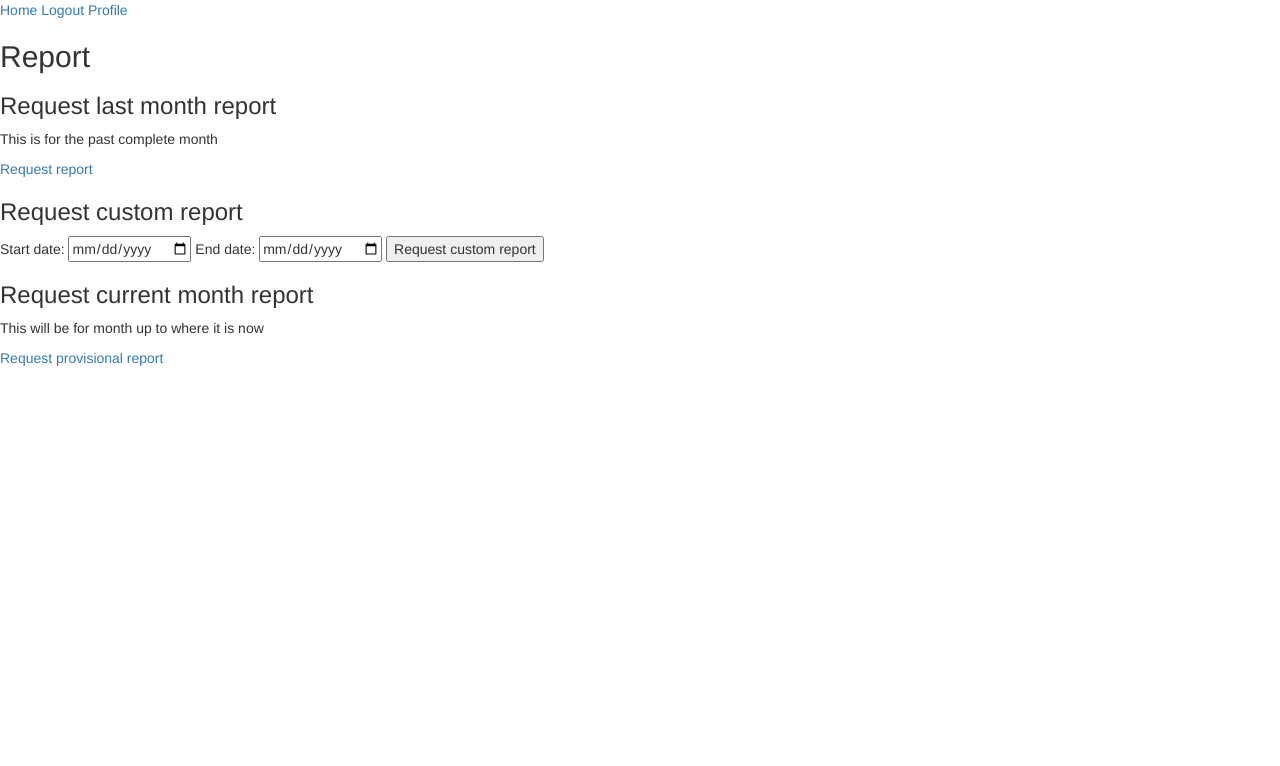
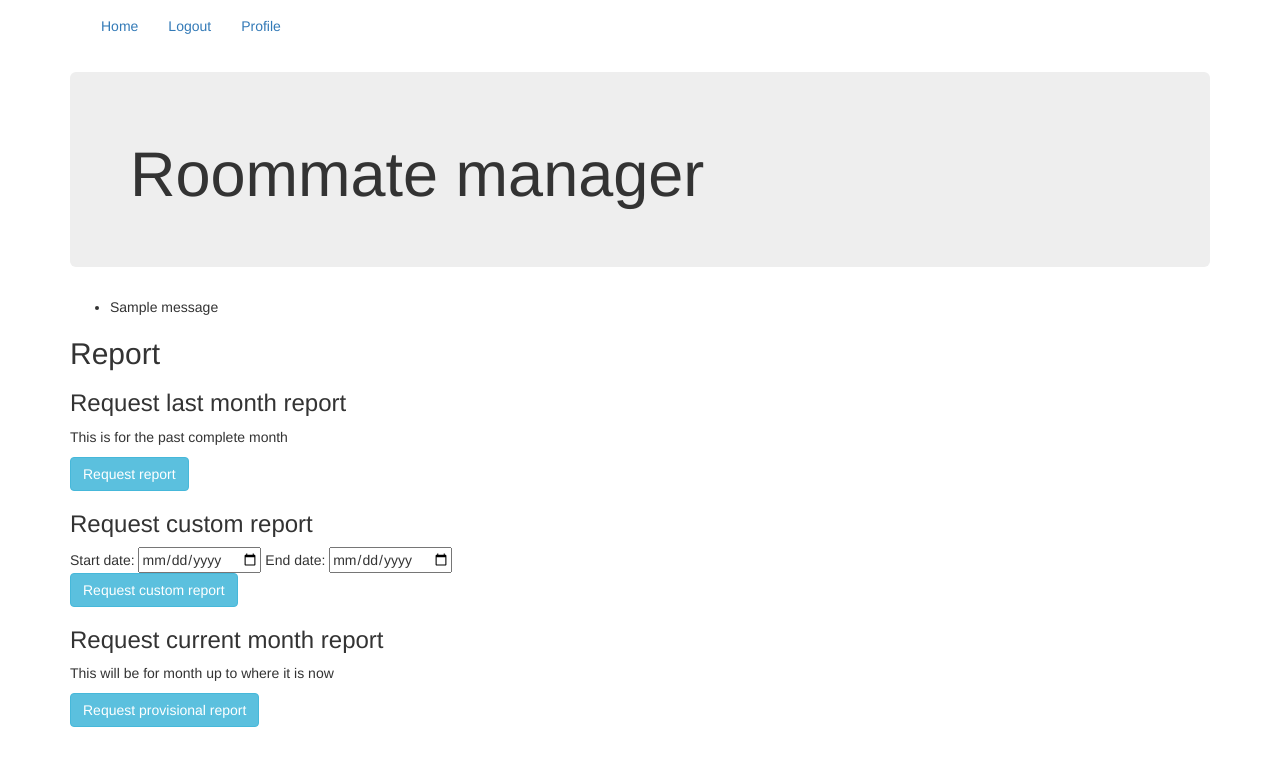
Before and after one commit to Mornedup/Manage_All, a Django app: a page that uses templates/base.html in a window 1280 px wide. Shown: the top 766 px of the page. Run offline with Django 3.2, Linux system fonts and the light colour scheme; a user stored in the database is signed in; tables that the repository leaves empty hold one stand-in row (values such as "Sample post"); one stand-in notice (Sample message) is shown; some libraries are stand-ins or nearby versions.

```diff
--- a/allocations/templates/allocations/reportsellect.html
+++ b/allocations/templates/allocations/reportsellect.html
@@ -4,17 +4,17 @@
     <h2>Report</h2>
     <h3>Request last month report</h3>
     <p>This is for the past complete month</p>
-    <a href="{% url 'lastmonthreport' %}">Request report</a>
+    <a href="{% url 'lastmonthreport' %}" class="btn btn-info" role="button">Request report</a>
     <h3>Request custom report</h3>
     <form method="POST">
       {% csrf_token %}
       Start date:
       <input type="date" name="start_date">
       End date:
-      <input type="date" name="end_date">
-      <button type="submit">Request custom report</button>
+      <input type="date" name="end_date"><br>
+      <button type="submit" class="btn btn-info" >Request custom report</button>
     </form>
     <h3>Request current month report</h3>
     <p>This will be for month up to where it is now</p>
-    <a href="{% url 'currentmonthreport' %}">Request provisional report</a>
+    <a href="{% url 'currentmonthreport' %}" class="btn btn-info" role="button">Request provisional report</a>
 {% endblock %}
--- a/authapp/templates/authapp/change_password.html
+++ b/authapp/templates/authapp/change_password.html
@@ -6,7 +6,7 @@
       <h2>Change Password</h2>
       {% csrf_token %}
       {{form.as_p}}
-      <button type="submit"> Save </button>
+      <button type="submit" class="btn btn-primary"> Save </button>
     </form>
   </div>
 {% endblock %}
--- a/authapp/templates/authapp/edit_profile.html
+++ b/authapp/templates/authapp/edit_profile.html
@@ -9,7 +9,7 @@
       </div>
       {% csrf_token %}
       {{Userform.as_p}}
-      <button type="submit"> Submit </button>
+      <button type="submit" class="btn btn-primary"> Submit </button>
     </form>
   </div>
 {% endblock %}
--- a/authapp/templates/authapp/login.html
+++ b/authapp/templates/authapp/login.html
@@ -6,7 +6,7 @@
       <h2>Signin</h2>
       {% csrf_token %}
       {{form.as_p}}
-      <button type="submit"> Login </button>
+      <button type="submit" class="btn btn-primary"> Login </button>
     </form>
   </div>
 {% endblock %}
--- a/authapp/templates/authapp/profile.html
+++ b/authapp/templates/authapp/profile.html
@@ -36,6 +36,6 @@
     </div>
   </form>
   <form action="{% url 'change_password' %}">
-    <button type="submit" >Change Password</button>
+    <button type="submit" class="btn btn-primary">Change Password</button>
   </form>
 {% endblock %}
--- a/authapp/templates/authapp/register.html
+++ b/authapp/templates/authapp/register.html
@@ -6,7 +6,7 @@
       <h2>Register</h2>
       {% csrf_token %}
       {{form.as_p}}
-      <button type="submit"> Register </button>
+      <button type="submit" class="btn btn-primary"> Register </button>
     </form>
   </div>
 {% endblock %}
--- a/claimsmanage/templates/claimsmanage/list_claims.html
+++ b/claimsmanage/templates/claimsmanage/list_claims.html
@@ -2,10 +2,10 @@
 
 {% block content %}
   <div>
-    <a href="{% url 'upload_claim' %}">Submit new claim</a>
+    <a href="{% url 'upload_claim' %}" class="btn btn-default" role="button">Submit new claim</a>
     <p>Please have your Docs ref ready or uplaod a new doc first</p>
 
-    <a href="{% url 'upload_doc' %}">Upload a new doc</a>
+    <a href="{% url 'upload_doc' %}" class="btn btn-default" role="button">Upload a new doc</a>
     <p>Please have your picture or file ready</p>
   </div>
   <div>
@@ -13,7 +13,7 @@
     {% for item in claims %}
       <p>{{ item.pk }}</p>
       <p>{{ item.ammount }}</p>
-      <a href="{% url 'view_claim' pk=item.pk %}">More Info</a><br>
+      <a href="{% url 'view_claim' pk=item.pk %}" class="btn btn-info" role="button">More Info</a><br>
     {% endfor %}
   </div>
 {% endblock %}
--- a/claimsmanage/templates/claimsmanage/makeclaim.html
+++ b/claimsmanage/templates/claimsmanage/makeclaim.html
@@ -8,6 +8,7 @@
       {%for user in users%}
       <label><input type="checkbox" name="checkbox" value={{user.pk}}>{{user}}</label>
       {% endfor %}
-      <button type="submit">Submit</button>
+        <br>
+      <button type="submit" class="btn btn-primary">Submit</button>
     </form>
 {% endblock %}
--- a/claimsmanage/templates/claimsmanage/view_claim.html
+++ b/claimsmanage/templates/claimsmanage/view_claim.html
@@ -2,11 +2,11 @@
 
 {% block content %}
   <div>
-    <a href="{% url 'upload_claim' %}">Submit new claim</a>
+    <a href="{% url 'upload_claim' %}" class="btn btn-default" role="button">Submit new claim</a>
     <p>Please have your Docs ref ready or uplaod a new doc first</p>
   </div>
   <div>
-    <h2>Claims {{ claim.pk }}</h2>
+    <h2>Claim: {{ claim.pk }}</h2>
     <p>Docref: {{ claim.docref.docref }}</p>
     <p>Total: {{ claim.ammount }}</p>
     {% for user in users %}
--- a/claimsmanage/urls.py
+++ b/claimsmanage/urls.py
@@ -4,6 +4,6 @@ from . import views
 
 urlpatterns = [
     url(r'^uploadclaim/$', views.makeclaim, name='upload_claim'),
-    url(r'^listclaims/$', views.view_claims, name='claims_list'),
+    url(r'^listclaims/$', views.view_claimslist, name='claims_list'),
     url(r'^(?P<pk>\d+)/$', views.view_claim, name='view_claim'),
 ]
--- a/docmanage/templates/docmanage/uploaddoc.html
+++ b/docmanage/templates/docmanage/uploaddoc.html
@@ -5,6 +5,6 @@
     <form method="POST" enctype="multipart/form-data">
       {% csrf_token %}
       {{ form.as_p }}
-      <button type="submit">Save</button>
+      <button type="submit" class="btn btn-primary">Save</button>
     </form>
 {% endblock %}
--- a/docmanage/urls.py
+++ b/docmanage/urls.py
@@ -1,8 +1,8 @@
 from django.conf.urls import url
-from django.contrib.auth import views as auth_views
 from . import views
 
 urlpatterns = [
     url(r'^uploaddoc/$', views.upload_doc, name='upload_doc'),
-    url(r'^doclist/$', views.view_doc, name='doc_list')
+    url(r'^doclist/$', views.view_doclist, name='doc_list'),
+    url(r'^(?P<pk>\d+)/$', views.view_doc, name='view_doc'),
 ]
--- a/homeapp/templates/homeapp/homepage.html
+++ b/homeapp/templates/homeapp/homepage.html
@@ -6,19 +6,19 @@
       <div>
         <h4>Finance management</h4>
         <div>
-          <a href = "{% url 'doc_list' %}">Manage Docs</a>
+          <a href = "{% url 'doc_list' %}" class="btn btn-default" role="button">Manage Docs</a>
           <div>
             <p>Manage see uploaded docs and uplaod new docs</p>
           </div>
         </div>
         <div>
-          <a href = "{% url 'claims_list' %}">Manage Claims</a>
+          <a href = "{% url 'claims_list' %}" class="btn btn-default" role="button">Manage Claims</a>
           <div>
             <p>Manage see uplaoded claims and submit new claims</a>
           </div>
         </div>
         <div>
-          <a href = "{% url 'report_select' %}">Reports</a><br>
+          <a href = "{% url 'report_select' %}" class="btn btn-default" role="button">Reports</a>
           <div>
             <p>Get reports on claims</p>
           </div>
--- a/requirements.txt
+++ b/requirements.txt
@@ -1,3 +1,4 @@
 Django==1.10
+gunicorn==19.9.0
 Pillow==5.2.0
 pytz==2018.5
--- a/templates/base.html
+++ b/templates/base.html
@@ -3,28 +3,50 @@
 <html>
 <head>
     <title>Room Mate Management</title>
-        <link rel="stylesheet" href="//maxcdn.bootstrapcdn.com/bootstrap/3.2.0/css/bootstrap.min.css">
-        <link rel="stylesheet" href="//maxcdn.bootstrapcdn.com/bootstrap/3.2.0/css/bootstrap-theme.min.css">
-        <!--<link rel="stylesheet" href="{% static 'css/base.css' %}">-->
+    <link rel="stylesheet" href="https://maxcdn.bootstrapcdn.com/bootstrap/3.3.7/css/bootstrap.min.css">
+    <!-- jQuery library -->
+    <script src="https://ajax.googleapis.com/ajax/libs/jquery/3.3.1/jquery.min.js"></script>
+    <!-- Latest compiled JavaScript -->
+    <script src="https://maxcdn.bootstrapcdn.com/bootstrap/3.3.7/js/bootstrap.min.js"></script>
 </head>
-  <body background:url(static\content\pictures\homepage.jpg)>
-    <div>
-      <div>
-        <a href="{% url 'homepage' %}">Home</a>
+<body>
+<div class="container">
+    <nav class="navbar ">
+        <div class="container-fluid">
+            <!--<div class="navbar-header">-->
+            <!--<a class="navbar-brand" href="/">My WebSite</a>-->
+            <!--</div>-->
+            <ul class="nav navbar-nav">
+                <li><a href="{% url 'homepage' %}">Home</a></li>
                 {% if user.is_authenticated %}
-          <a href="{% url 'logout' %}">Logout</a>
-          <a href="{% url 'view_profile' %}">Profile</a>
+                <li><a href="{% url 'logout' %}">Logout</a></li>
+                <li><a href="{% url 'view_profile' %}">Profile</a></li>
                 {% else %}
-          <a href="{% url 'login' %} ">Login</a>
-          <a href="{% url 'register' %}">Register</a>
+                <li><a href="{% url 'login' %} ">Login</a></li>
+                <li><a href="{% url 'register' %}">Register</a></li>
                 {% endif %}
+            </ul>
         </div>
+    </nav>
+    <div class="jumbotron">
+        <h1>Roommate manager</h1>
     </div>
+    {% if messages %}
+    <ul class="messages">
+        {% for message in messages %}
+        <li
+        {% if message.tags %} class="{{ message.tags }}"{% endif %}>{{ message }}</li>
+        {% endfor %}
+    </ul>
+    {% endif %}
     <div>
         <div>
             {% block content %}
             {% endblock %}
         </div>
     </div>
+</div>
+
+
 </body>
 </html>
```
Also changed, not shown: claimsmanage/views.py (+1 -15 lines), docmanage/templates/docmanage/doclist.html (+3 -4 lines), docmanage/templates/docmanage/view_doc.html (added, +16 -0 lines), docmanage/views.py (+9 -2 lines). Lines whose indentation alone changed are shown as unchanged.
